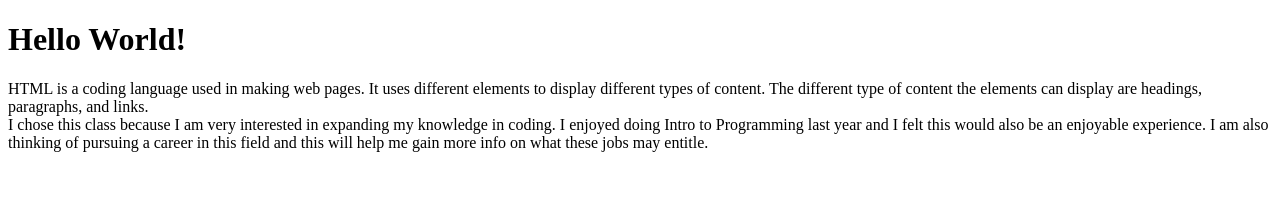
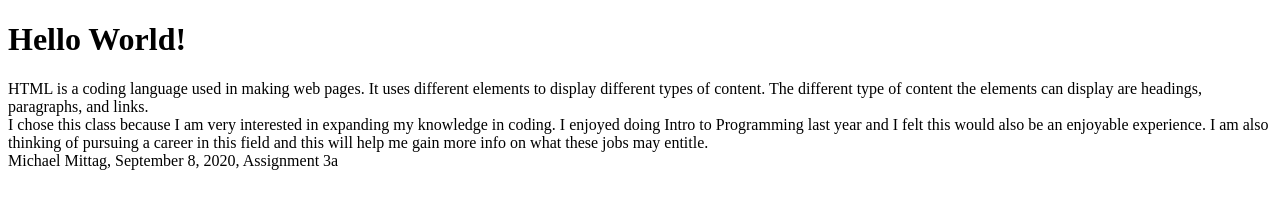
Before and after one commit to mittagm/HelloWorld-2, a plain HTML site: page index.html in a window 1280 px wide. Drawn offline with Linux system fonts and the light colour scheme.

Commit message:
Added paragraph to index.html page

```diff
--- a/index.html
+++ b/index.html
@@ -6,5 +6,7 @@
     <p1> HTML is a coding language used in making web pages. It uses different elements to display different types of content. The different type of content the elements can display are headings, paragraphs, and links.</p1>
     <br>
     <p2> I chose this class because I am very interested in expanding my knowledge in coding. I enjoyed doing Intro to Programming last year and I felt this would also be an enjoyable experience. I am also thinking of pursuing a career in this field and this will help me gain more info on what these jobs may entitle.</p2>
+    <br>
+    <p3>Michael Mittag, September 8, 2020, Assignment 3a<p3>
   </body>
 </html>
```
